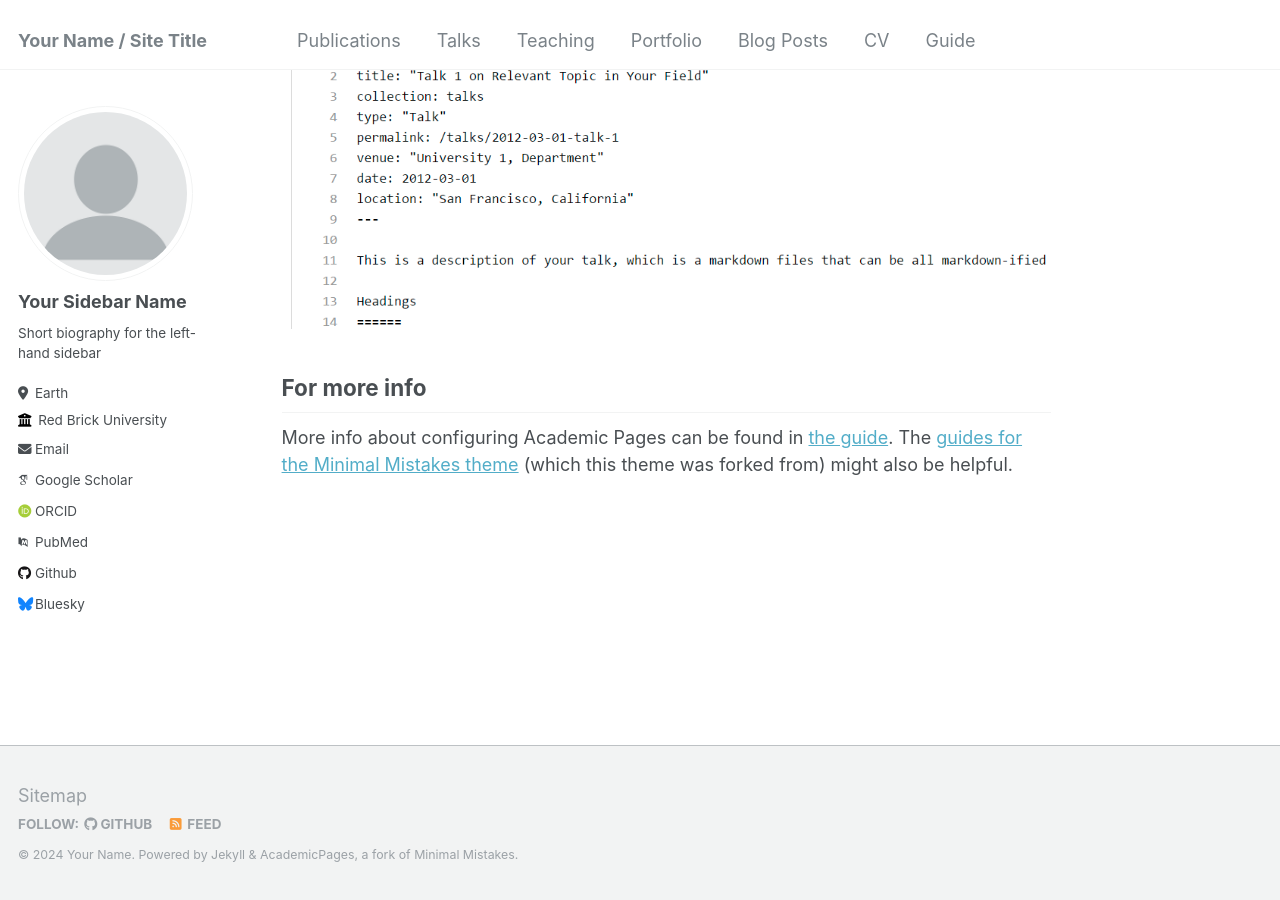
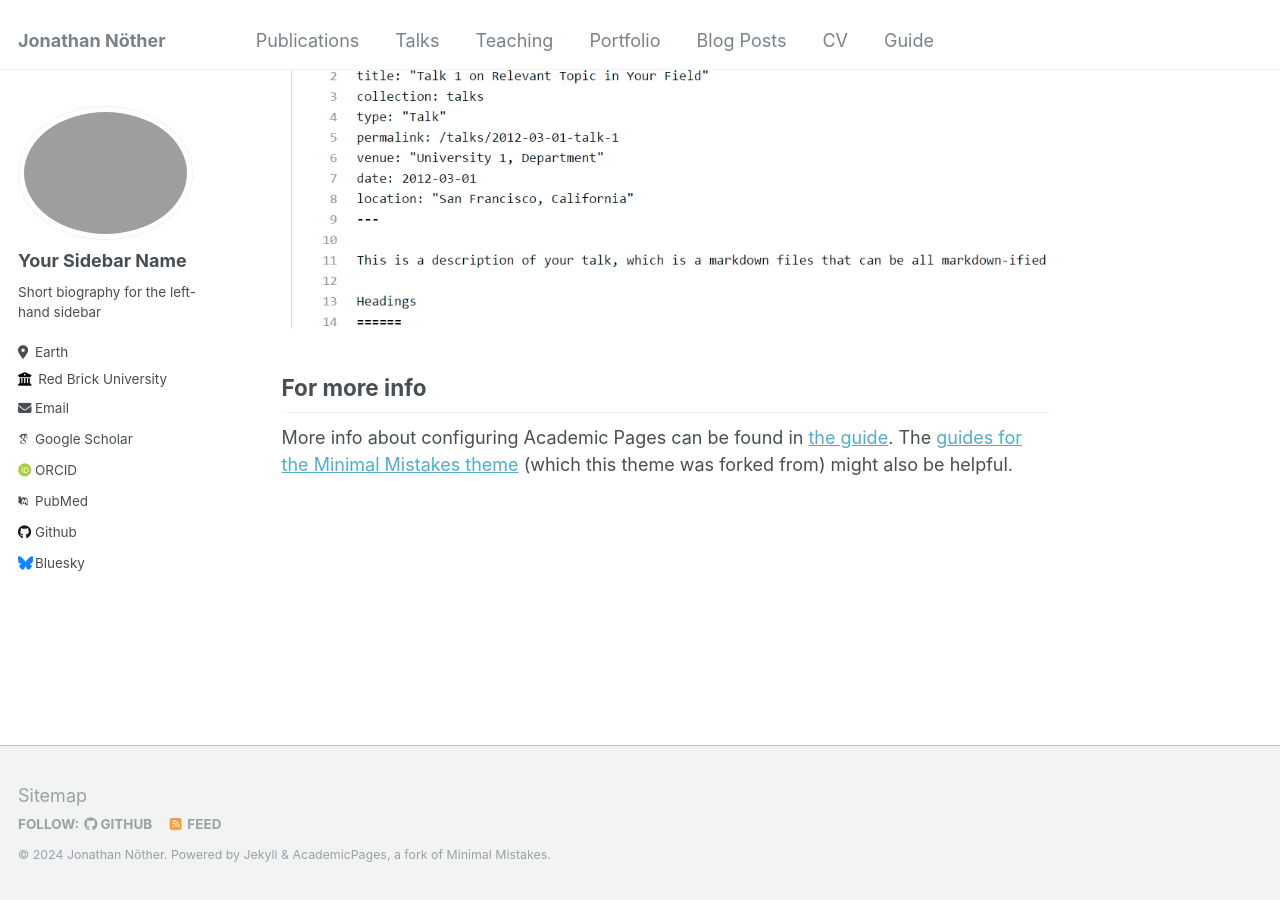
Before and after one commit to JNoether/jnoether.github.io, a Jekyll site: the page built from _pages/about.md, in a window 1280 px wide and 900 px high, scrolled down 2660 px. Built offline with Jekyll 4.4.1, drawn with Linux system fonts in a browser that asks for light colours; some web fonts are replaced.

Commit message:
added sidebar

```diff
--- a/_config.yml
+++ b/_config.yml
@@ -8,20 +8,20 @@
 
 # Basic Site Settings
 locale                   : "en-US"
-title                    : "Your Name / Site Title"
+title                    : "Jonathan Nöther"
 title_separator          : "-"
-name                     : &name "Your Name"
-description              : &description "personal description"
-url                      : https://academicpages.github.io # the base hostname & protocol for your site e.g. "https://mmistakes.github.io"
+name                     : &name "Jonathan Nöther"
+description              : &description "Safe and Secure Machine Learning"
+url                      : https://jnoether.github.io/ # the base hostname & protocol for your site e.g. "https://mmistakes.github.io"
 baseurl                  : "" # the subpath of your site, e.g. "/blog"
-repository               : "academicpages/academicpages.github.io"
+repository               : "JNoether/jnoether.github.io"
 
 # Site Author - The following control what appear as part of the author content on the side bar.
 #               If a field is blank the icon and link will not appear, otherwise it will be shown.
 #               Additional customization can be done by editing /_includes/author-profile.html
 author:
   # Biographic information
-  avatar           : "profile.png"
+  avatar           : "profilepic.jpg"
   name             : "Your Sidebar Name"
   pronouns         : # example: "she/her"
   bio              : "Short biography for the left-hand sidebar"
```
